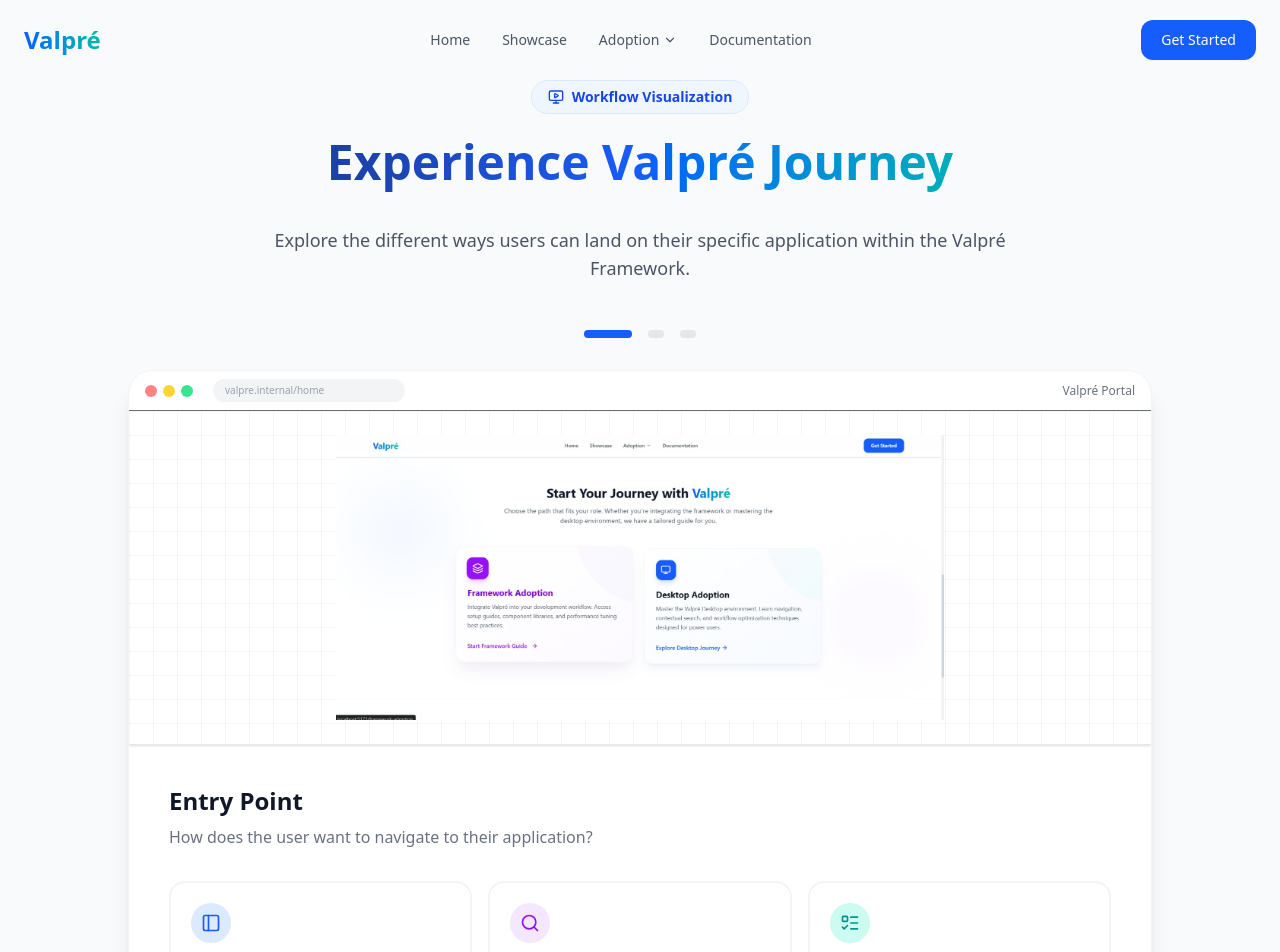
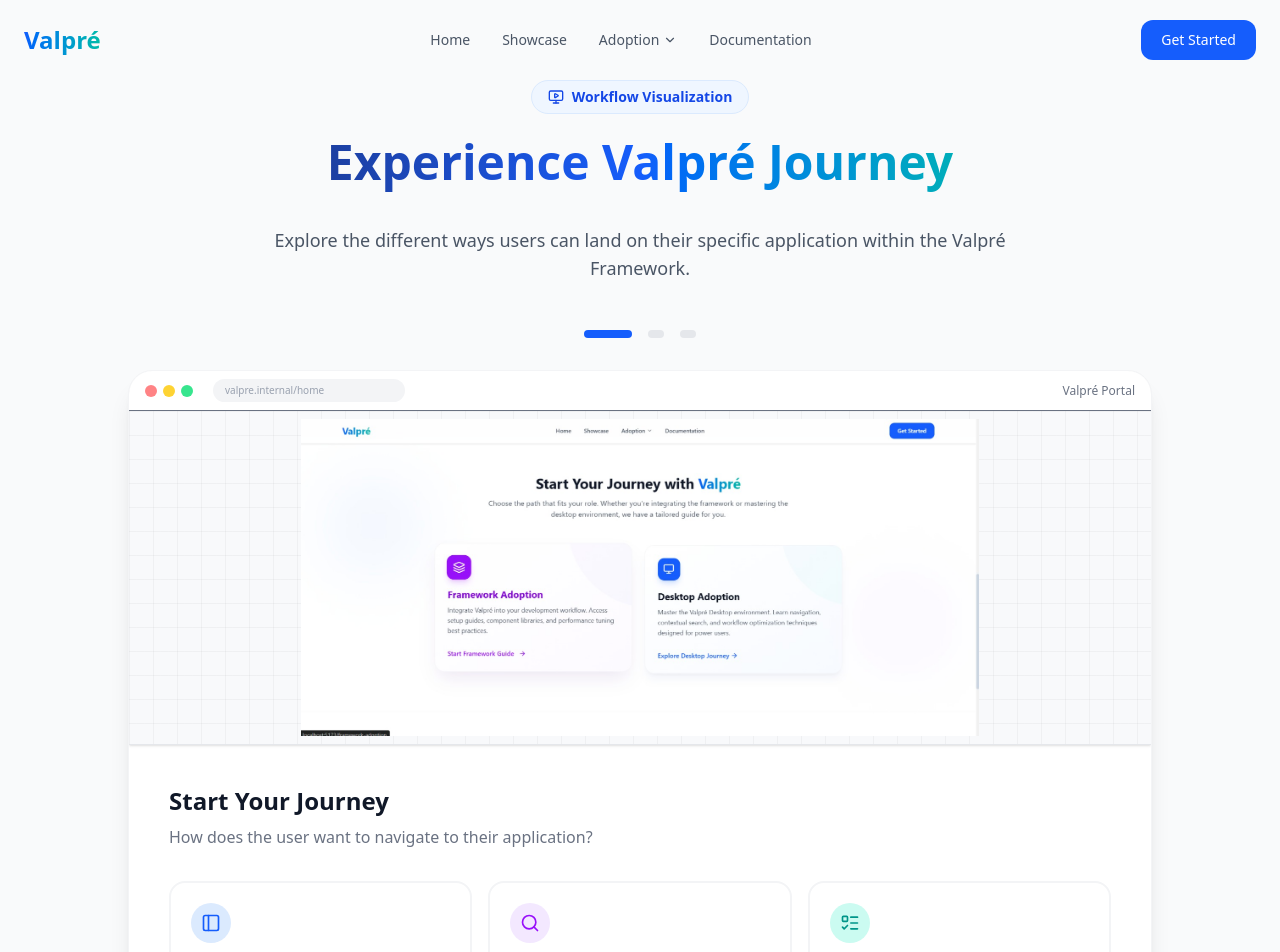
Before and after one commit to Mr-SumitShinde/valpre, a React (Vite) app: page / in a window 1280 px wide. Shown: the top 952 px of the page. Built offline with nearby package versions, Linux system fonts and the light colour scheme.

Commit message:
feat: Add `JourneyTile` and `JourneyVisualizer` components to enable interactive user journey visualization.

```diff
--- a/src/components/JourneyTile.jsx
+++ b/src/components/JourneyTile.jsx
@@ -2,7 +2,7 @@ import React from 'react';
 
 const JourneyTile = ({ title, type = 'browser', children }) => {
     return (
-        <div className="w-full bg-gray-50 rounded-t-3xl border-b border-gray-200 flex flex-col relative overflow-hidden h-[400px] lg:h-[450px] shadow-sm">
+        <div className="w-full bg-gray-50 rounded-t-3xl border-b border-gray-200 flex flex-col relative overflow-hidden h-[500px] lg:h-[600px] shadow-sm">
             {/* Window Header */}
             <div className={`h-10 px-4 flex items-center justify-between border-b ${type === 'app' ? 'bg-gray-900 text-white' : 'bg-white text-gray-500'}`}>
                 <div className="flex items-center gap-2">
@@ -25,12 +25,11 @@ const JourneyTile = ({ title, type = 'browser', children }) => {
             </div>
 
             {/* Screenshot Content Area */}
-            <div className="flex-1 relative bg-white group">
-                {/* Grid Pattern Background */}
+            <div className="flex-1 relative bg-slate-50/50 group">
                 <div className="absolute inset-0 bg-[linear-gradient(to_right,#80808012_1px,transparent_1px),linear-gradient(to_bottom,#80808012_1px,transparent_1px)] bg-[size:24px_24px]"></div>
 
                 {/* Content Container */}
-                <div className="absolute inset-0 flex flex-col items-center justify-center p-6">
+                <div className="absolute inset-0 flex flex-col items-center justify-center p-2">
                     {children}
                 </div>
             </div>
--- a/src/components/JourneyVisualizer.jsx
+++ b/src/components/JourneyVisualizer.jsx
@@ -61,7 +61,7 @@ const JourneyVisualizer = () => {
                         </JourneyTile>
 
                         <div className="p-8 md:p-10 flex-1 flex flex-col justify-center">
-                            <h3 className="text-2xl font-bold text-gray-900 mb-2">Entry Point</h3>
+                            <h3 className="text-2xl font-bold text-gray-900 mb-2">Start Your Journey</h3>
                             <p className="text-gray-500 mb-8">How does the user want to navigate to their application?</p>
 
                             <div className="grid grid-cols-1 md:grid-cols-3 gap-4">
```
